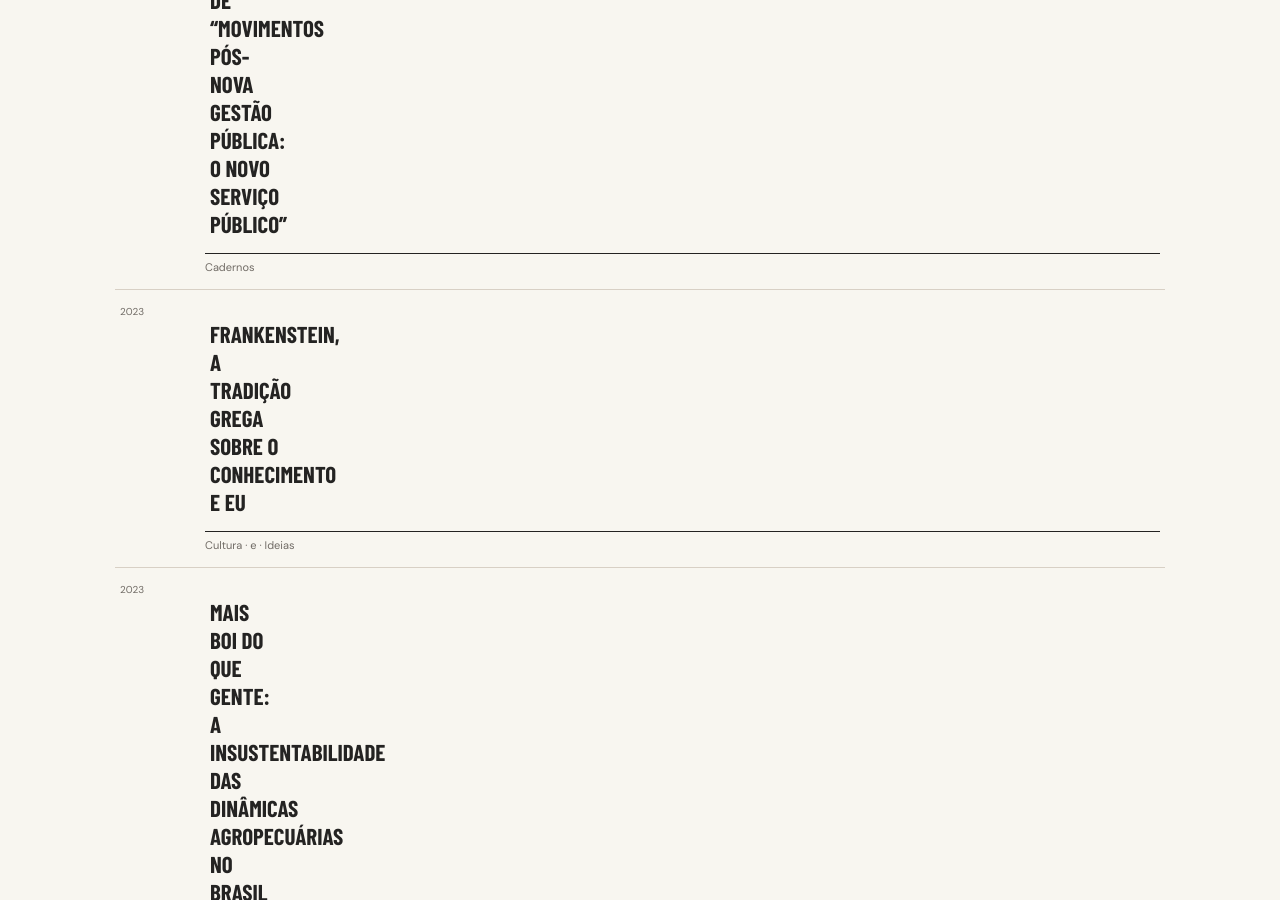
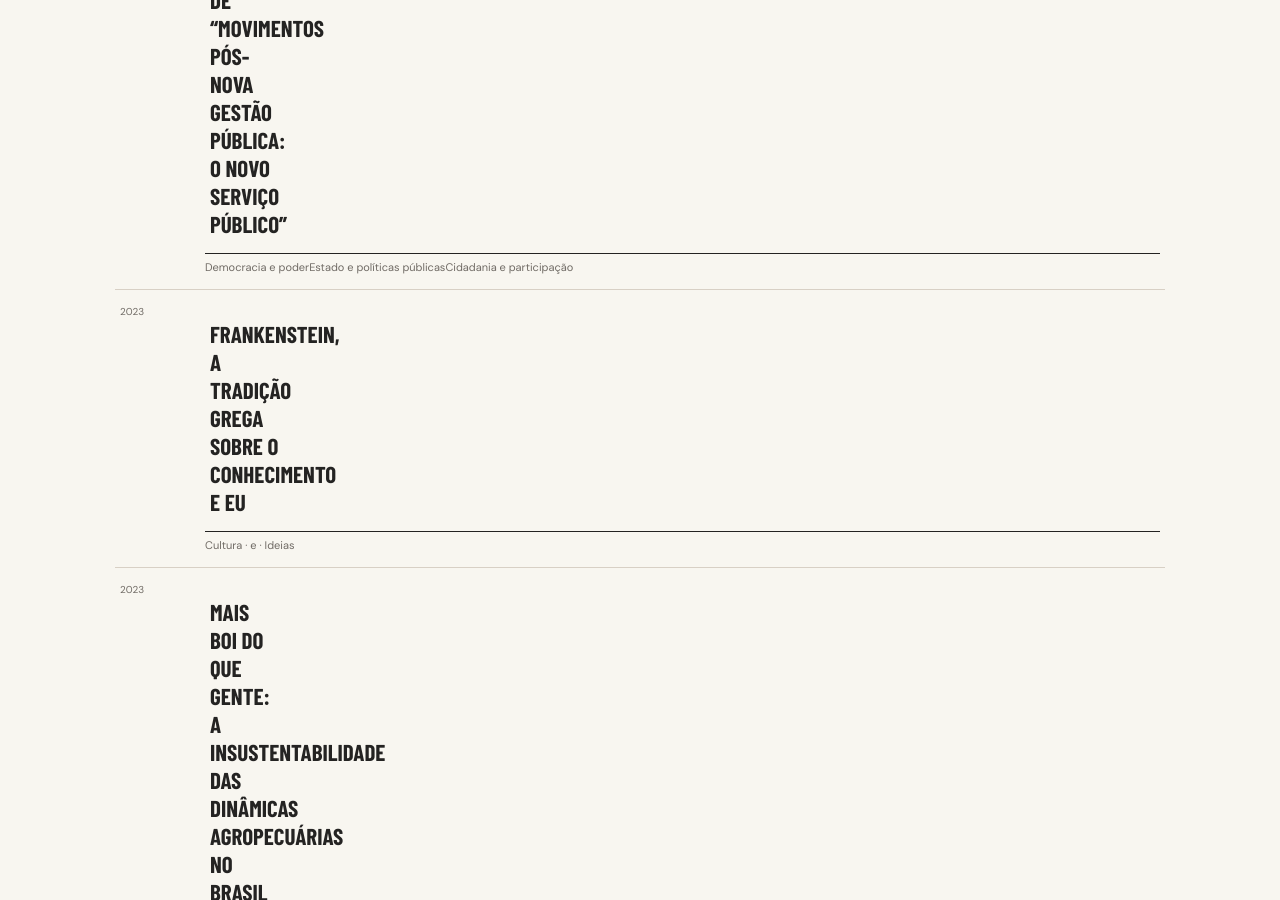
Before and after one commit to gmonteiropolli-design/Margens-da-Polis, a Jekyll site: the page built from indice-tematico/index.html, in a window 1280 px wide and 900 px high, scrolled down 5069 px. Built offline with Jekyll 4.4.1, drawn with Linux system fonts in a browser that asks for light colours; some web fonts are replaced.

Commit message:
Classifica artigo por temas editoriais

```diff
--- a/_posts/2026-11-09-democracia-e-cidadania-uma-revisao-de-movimentos-pos-nova-gestao-publica-o-novo-servico-publico.md
+++ b/_posts/2026-11-09-democracia-e-cidadania-uma-revisao-de-movimentos-pos-nova-gestao-publica-o-novo-servico-publico.md
@@ -3,6 +3,11 @@ title: "Democracia e cidadania, uma revisão de “Movimentos Pós-Nova Gestão
   Pública: O Novo Serviço Público”"
 date: 2023-11-11
 categories: Cadernos
+temas:
+  - "Democracia e poder"
+  - "Estado e políticas públicas"
+  - "Cidadania e participação"
+
 author: Giulia Polli
 description: "O texto abaixo propõe dialogar com o ensaio “Movimentos Pós-Nova
   Gestão Pública: o Novo Serviço Público”, de forma a debater principalmente a
```
